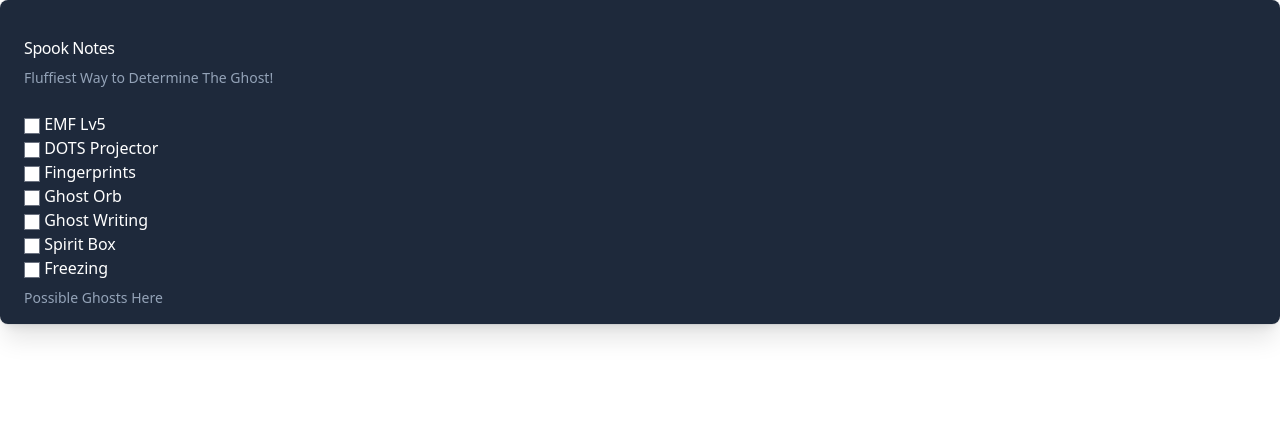
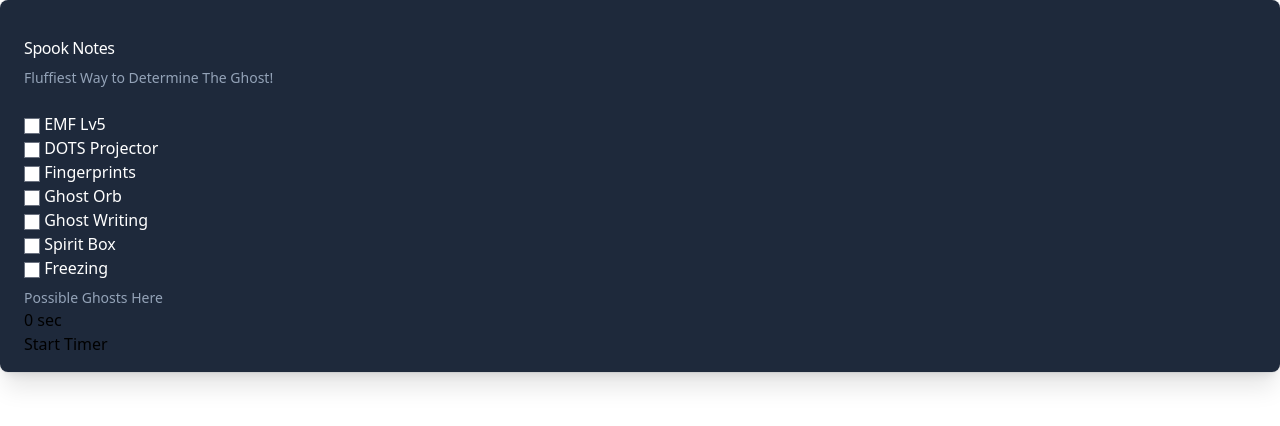
Before and after one commit to instafluff/SpookNotes, a website: page index.html in a window 1280 px wide. Drawn offline with nearby package versions, Linux system fonts and the light colour scheme.

Commit message:
Timer Functionally works but looks awful

```diff
--- a/index.html
+++ b/index.html
@@ -34,6 +34,8 @@
         <p id="status-text" class="text-slate-500 dark:text-slate-400 mt-2 text-sm">
             Possible Ghosts Here
         </p>
+        <p id="timer-text">0 sec</p>
+        <button  id="timerButton" class="btn btn-primary" onclick="startTimer()">Start Timer</button>
     </div>
     <script>
         const evidences = [ "ev_emf", "ev_dots", "ev_fing", "ev_orb", "ev_write", "ev_spirit", "ev_freeze" ];
@@ -251,6 +253,30 @@
             });
             document.getElementById( "status-text" ).textContent = possibleGhosts.join( ", " );
         }
+
+        let startTime = null;
+        let timerInterval = null;
+        let isTimerTicking = false;
+        function startTimer() {
+          if( isTimerTicking ) {
+            isTimerTicking = false;
+            if( timerInterval ) {
+              clearInterval( timerInterval );
+            }
+            document.getElementById( "timerButton" ).textContent = "Start Timer";
+          }
+          else {
+            isTimerTicking = true;
+            startTime = new Date();
+            timerInterval = setInterval( () => {
+              const currTime = new Date();
+              const timeDiffInMs = currTime - startTime;
+              const timeInSeconds = Math.floor( timeDiffInMs / 1000 );
+              document.getElementById( "timer-text" ).textContent = `${timeInSeconds} secs`;
+            }, 100 );
+            document.getElementById( "timerButton" ).textContent = "Stop Timer";
+          }
+        }
     </script>
 </body>
 </html>
```
Also changed, not shown: README.md.
